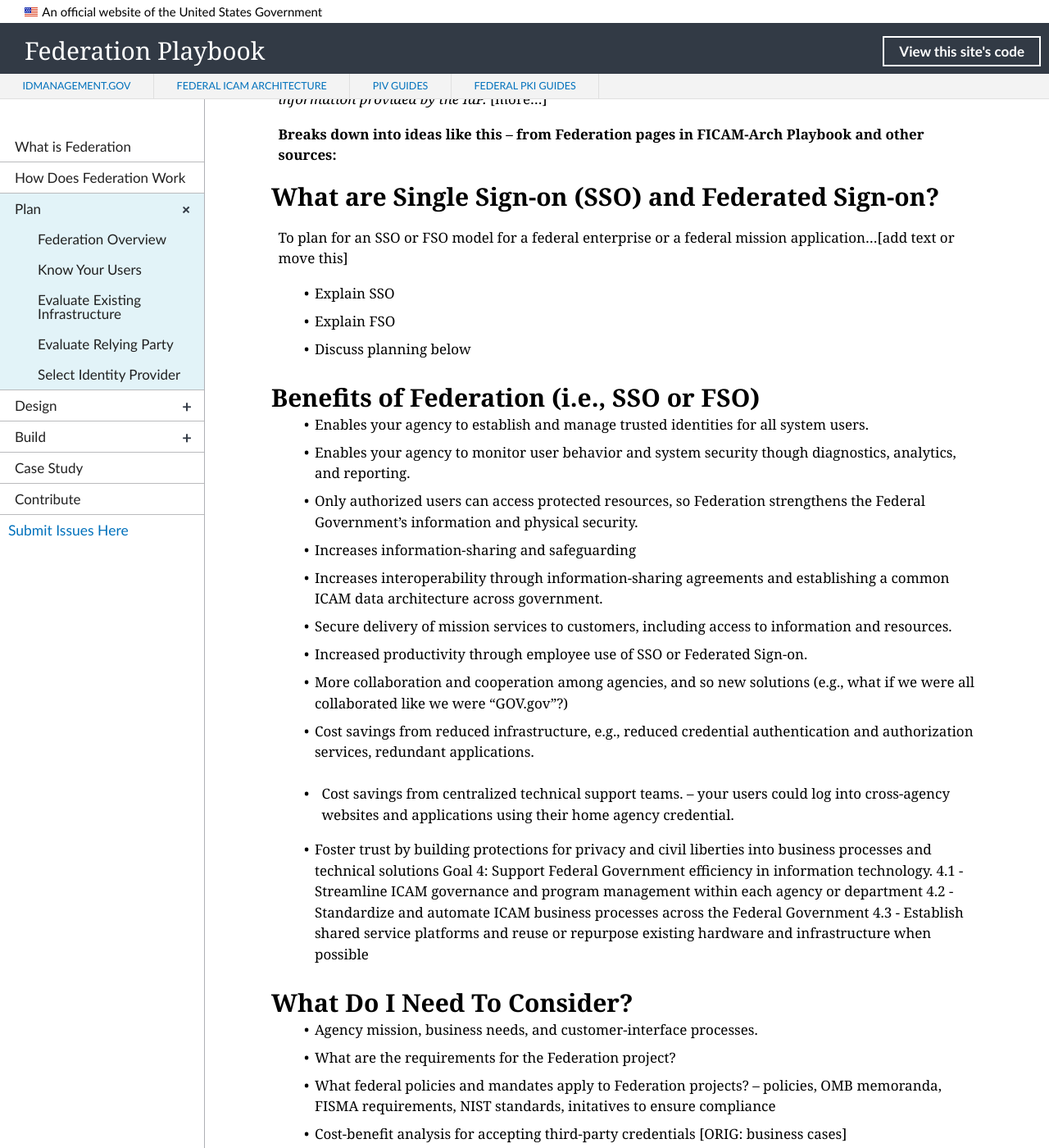
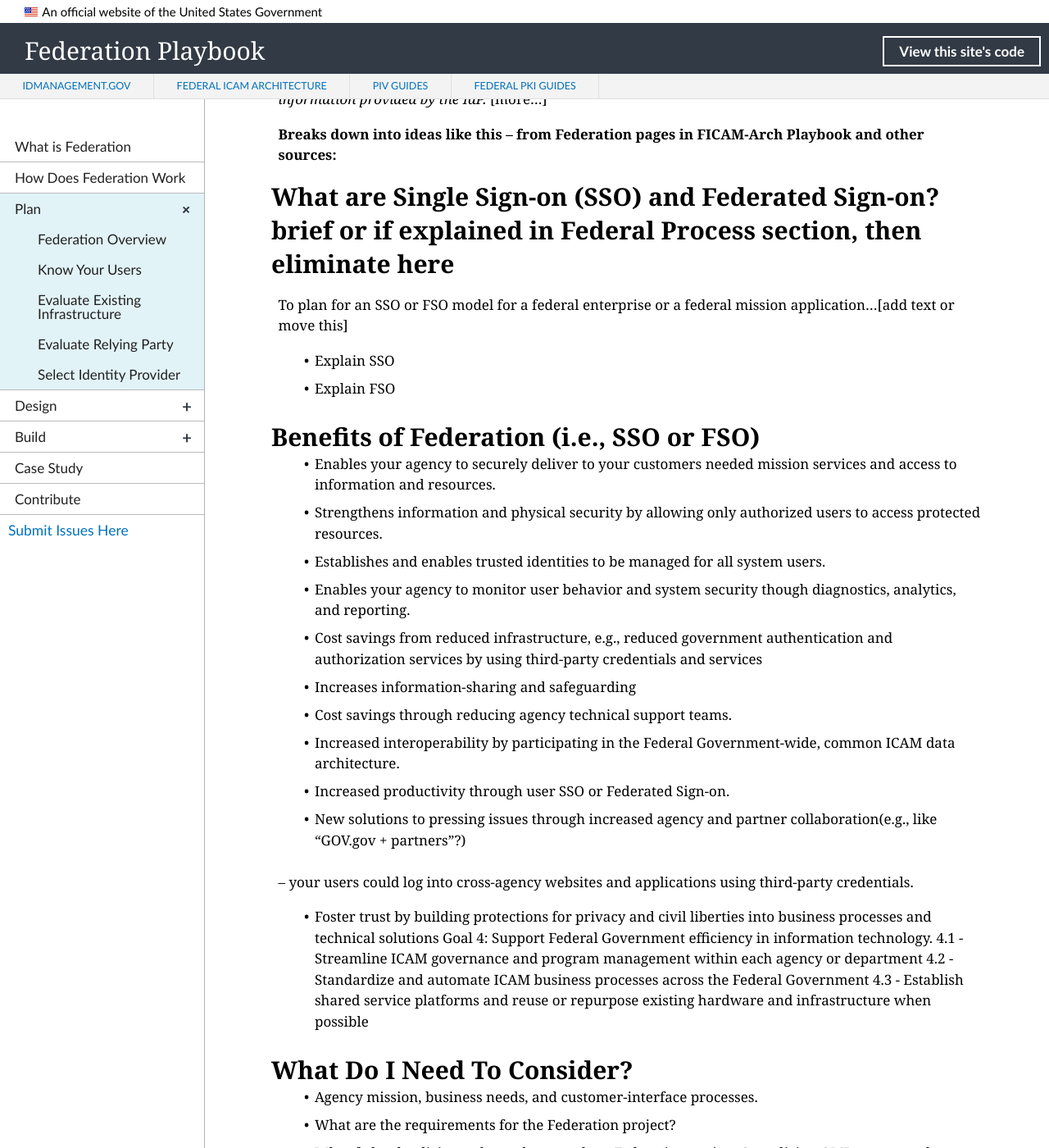
Before and after one commit to GSA/ficam-federation, a Jekyll site: the page built from _plan/00_index.md, in a window 1280 px wide and 1400 px high, scrolled down 787 px. Shown: the whole window at 82% size. Built offline with Jekyll 4.4.1, drawn with Linux system fonts in a browser that asks for light colours; nearby versions of some CDN libraries; library files that are not in the unit come from our copies; some of the changed text lies outside the part shown.

Commit message:
Update 00_index.md
Adding content ideas

```diff
--- a/_plan/00_index.md
+++ b/_plan/00_index.md
@@ -23,24 +23,24 @@
 
 **Breaks down into ideas like this -- from Federation pages in FICAM-Arch Playbook and other sources:**
 
-## What are Single Sign-on (SSO) and Federated Sign-on?
+## What are Single Sign-on (SSO) and Federated Sign-on? **brief or if explained in Federal Process section, then eliminate here**
 To plan for an SSO or FSO model for a federal enterprise or a federal mission application...[add text or move this]
 * Explain SSO
 * Explain FSO
-* Discuss planning below
 
 ## Benefits of Federation (i.e., SSO or FSO)
-* Enables your agency to establish and manage trusted identities for all system users.
+* Enables your agency to securely deliver to your customers needed mission services and access to information and resources.
+* Strengthens information and physical security by allowing only authorized users to access protected resources.
+* Establishes and enables trusted identities to be managed for all system users.
 * Enables your agency to monitor user behavior and system security though diagnostics, analytics, and reporting.
-* Only authorized users can access protected resources, so Federation strengthens the Federal Government’s information and physical security.
+* Cost savings from reduced infrastructure, e.g., reduced government authentication and authorization services by using third-party credentials and services
 * Increases information-sharing and safeguarding
-* Increases interoperability through information-sharing agreements and establishing a common ICAM data architecture across government.
-* Secure delivery of mission services to customers, including access to information and resources.
-* Increased productivity through employee use of SSO or Federated Sign-on.
-* More collaboration and cooperation among agencies, and so new solutions (e.g., what if we were all collaborated like we were "GOV.gov"?)
-* Cost savings from reduced infrastructure, e.g., reduced credential authentication and authorization services, redundant applications.
-* Cost savings from centralized technical support teams.
--- your users could log into cross-agency websites and applications using their home agency credential.
+* Cost savings through reducing agency technical support teams.
+* Increased interoperability by participating in the Federal Government-wide, common ICAM data architecture.
+* Increased productivity through user SSO or Federated Sign-on.
+* New solutions to pressing issues through increased agency and partner collaboration(e.g., like "GOV.gov + partners"?)
+
+-- your users could log into cross-agency websites and applications using third-party credentials.
 
 * Foster trust by building protections for privacy and civil liberties into business processes and technical solutions
 Goal 4: Support Federal Government efficiency in information technology.
@@ -63,15 +63,15 @@
 * Develop communications and outreach vehicles - foster communications and cooperation, consistent messaging, timely and accurate reporting [Roadmap, pg. 178)
 
 Additional planning:
-* Establish cross-agency, cross-government working group(s)?
+* Establish working group(s)?
 * Define workstreams for project and administrative [Roadmap, pg. 177]
 
 
 Future planning:
-* Which applications available from other agencies would your users benefit from if they had easy access to them?
+* Which applications available from other agencies could your users benefit from if they had easy access to them?
 * Which applications could your agency eliminate if users had access to the same/similar applications at another agency?
 
-## How Do We Plan for Federation?
+## What Do We Need To Do?
 You can begin achieving the benefits of Federation by taking the following steps:
 
 ## <span style="color: #0C5C89">**Checklist**</span>
@@ -97,18 +97,33 @@
 * Maintain
 * Service charges (Example:  If a shared service provider is used, such as a federation broker, then the RP should also account for ongoing service charges.)
 
-<i class="fa fa-check-square-o"></i> &nbsp;**Estimate/calculate cost benefit.** After the costs are known, calculate the costs and return on investment (ROI) can be calculated based on reducing the need for identity-proofing and managing credentials. Weigh the benefits?
+<i class="fa fa-check-square-o"></i> &nbsp;**Estimate/calculate ROI benefit.** After the costs are known, calculate the costs and return on investment (ROI) can be calculated based on reducing the need for identity-proofing and managing credentials. Weigh the benefits?
 
-<i class="fa fa-check-square-o"></i> &nbsp;**Create a phased approach.** <!--There is always a phased approach. What is the phased approach? Everyone already knows this is needed. Do we really need to say this?-->A phased and prioritized approach should be used to split activities into achievable milestones, incremental build and test, etc. Demonstrate incremental benefits.
-* Phase A:  <!--Communicating is good but this text provides no value-->Communicate changes to stakeholders and users, since accepting externally issued credentials for access to government resources signals a paradigm shift for agencies and users that have traditionally relied on federally-issued credentials.
+<i class="fa fa-check-square-o"></i> &nbsp;**Identify and Obtain Funding.**
+**What are steps?**
+
+<i class="fa fa-check-square-o"></i> &nbsp;**Evaluate and Select IdP(s).**
+* Evaluate - Review xx document [link] for guidance on evaluating IdPs.
+* Select - Reivew xx document [link] for guidance on selecting IdPs.
+
+<i class="fa fa-check-square-o"></i> &nbsp;**XXX Sevice-Level Agreements (SLAs).**
+* Enter into SLAs with IdPs - Review xx document [link] for guidance on SLAs. [**agency-specific?**]
+
+<i class="fa fa-check-square-o"></i> &nbsp;**Establish Federation Project Schedule.**
+* Prioritize incremental project tasks and achievable milestones (Agile - iterations)
+* Phase A: Target business case systems
 * Phase B: xxxx
 * Phase C: xxx
 * Phase D: xxx
 
-<i class="fa fa-check-square-o"></i> &nbsp;**Develop required program-management documents:**
-* Program Management Plan
-* Program Schedule and Milestones
+<i class="fa fa-check-square-o"></i> &nbsp;**Establish Federation project schedule.** Communicate with stakeholders and users, since third-party credentials is a significate change in traditional reliance on federally-issued credentials.
+* Develop Federation project schedule with phases and milestones.
+
+<i class="fa fa-check-square-o"></i> &nbsp;**Develop Program Management core documents:**
+* Project Management Plan
+* Project Schedule and Milestones
 * Risk Management Plan
+* Communications Plan?
 
 <i class="fa fa-check-square-o"></i> &nbsp;**Determine what reporting is required**
 * FISMA
```
